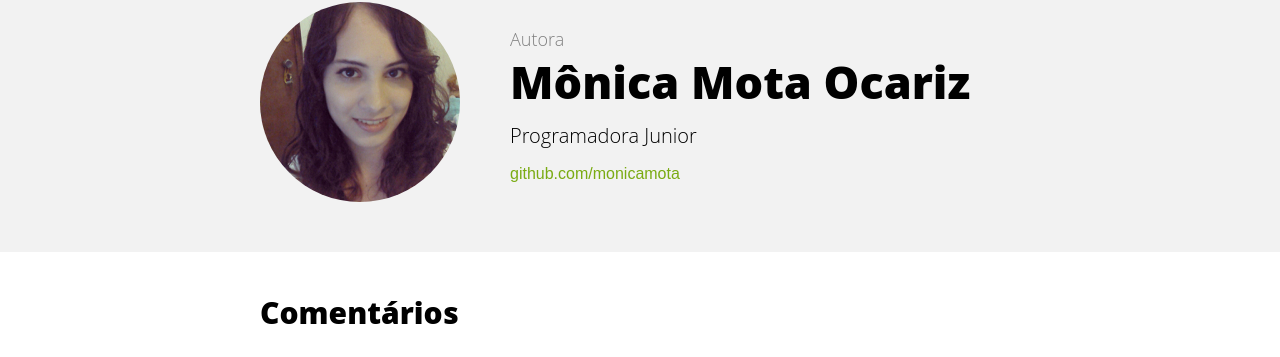
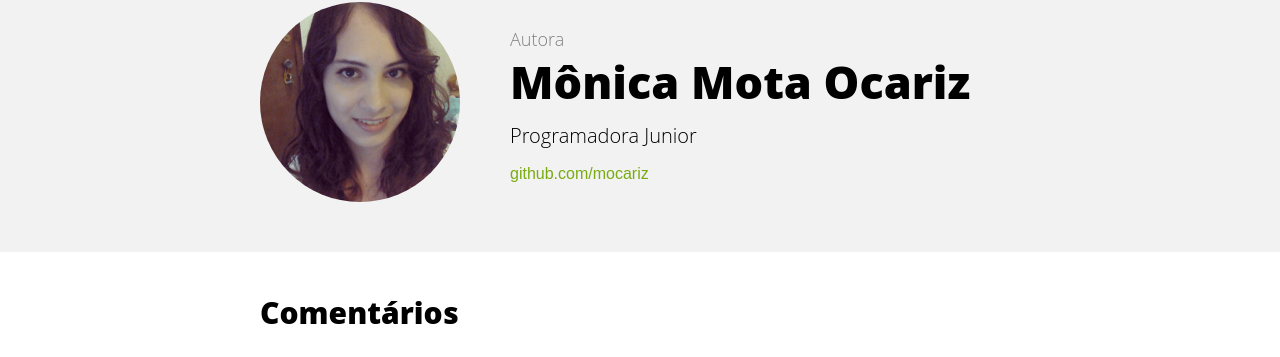
Before and after one commit to mocariz/mocariz.github.io, a Jekyll site: the page built from _posts/2017-02-16-novo-layout.md, in a window 1280 px wide and 900 px high, scrolled down 2987 px. Shown: the part 443-800 px from the top of the window. Built offline with Jekyll 4.4.1, drawn with Linux system fonts in a browser that asks for light colours; comment, search, counter and statistics services are not loaded.

Commit message:
alterado name do github

```diff
--- a/_config.yml
+++ b/_config.yml
@@ -9,7 +9,7 @@ username: Mônica Mota Ocariz
 user_description: Programadora Junior
 email: mota.ocariz@gmail.com
 twitter_username: Monica_Ocariz
-github_username:  monicamota
+github_username:  mocariz
 gplus_username: Monicamotaocariz #google+
 
 
```
